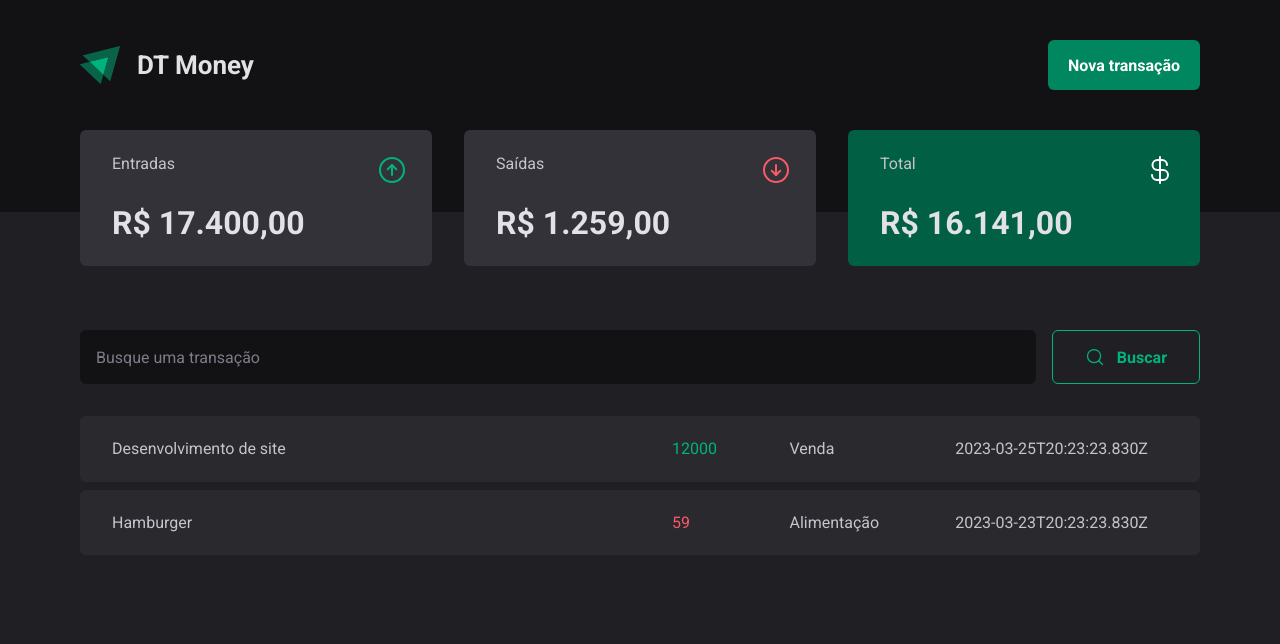
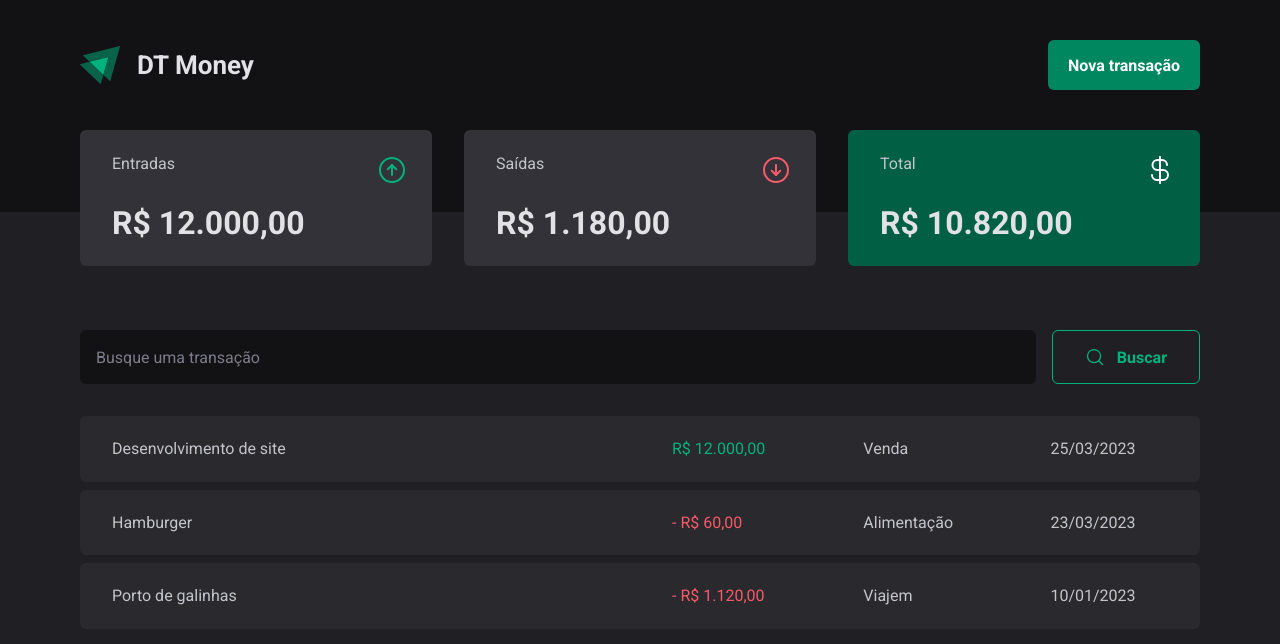
Before and after one commit to renatosouzaBR/dt-money, a React (Vite) app: page / in a window 1280 px wide. Shown: the top 644 px of the page. Built offline with nearby package versions, Linux system fonts and the light colour scheme; data requests are answered from the project's data file.

Commit message:
refactor: format prices and dates to pt-BR

```diff
--- a/db.json
+++ b/db.json
@@ -11,10 +11,18 @@
     {
       "id": 2,
       "description": "Hamburger",
-      "price": 59,
+      "price": 60,
       "type": "outcome",
       "category": "Alimentação",
       "createdAt": "2023-03-23T20:23:23.830Z"
+    },
+    {
+      "id": 3,
+      "description": "Porto de galinhas",
+      "price": 1120,
+      "type": "outcome",
+      "category": "Viajem",
+      "createdAt": "2023-01-10T20:23:23.830Z"
     }
   ]
 }
--- a/src/components/Summary/index.tsx
+++ b/src/components/Summary/index.tsx
@@ -1,10 +1,33 @@
 import { ArrowCircleDown, ArrowCircleUp, CurrencyDollar } from 'phosphor-react'
 import { useTheme } from 'styled-components'
+
+import { useTransactions } from '@/contexts/TransactionsContext'
+import { priceFormat } from '@/utils/formatter'
 
 import { SummaryCard, SummaryContainer } from './styles'
 
 export function Summary() {
   const theme = useTheme()
+  const { transactions } = useTransactions()
+
+  const summary = transactions.reduce(
+    (acc, transaction) => {
+      if (transaction.type === 'income') {
+        acc.income += transaction.price
+        acc.total += transaction.price
+      } else {
+        acc.outcome += transaction.price
+        acc.total -= transaction.price
+      }
+
+      return acc
+    },
+    {
+      income: 0,
+      outcome: 0,
+      total: 0,
+    },
+  )
 
   return (
     <SummaryContainer>
@@ -14,7 +37,7 @@ export function Summary() {
           <ArrowCircleUp size={32} color={theme['green-300']} />
         </header>
 
-        <strong>R$ 17.400,00</strong>
+        <strong>{priceFormat.format(summary.income)}</strong>
       </SummaryCard>
 
       <SummaryCard>
@@ -23,7 +46,7 @@ export function Summary() {
           <ArrowCircleDown size={32} color={theme['red-300']} />
         </header>
 
-        <strong>R$ 1.259,00</strong>
+        <strong>{priceFormat.format(summary.outcome)}</strong>
       </SummaryCard>
 
       <SummaryCard variant="green">
@@ -32,7 +55,7 @@ export function Summary() {
           <CurrencyDollar size={32} color={theme.white} />
         </header>
 
-        <strong>R$ 16.141,00</strong>
+        <strong>{priceFormat.format(summary.total)}</strong>
       </SummaryCard>
     </SummaryContainer>
   )
--- a/src/pages/Transactions/index.tsx
+++ b/src/pages/Transactions/index.tsx
@@ -1,6 +1,7 @@
 import { Header } from '@/components/Header'
 import { Summary } from '@/components/Summary'
 import { useTransactions } from '@/contexts/TransactionsContext'
+import { dateFormat, priceFormat } from '@/utils/formatter'
 
 import { SearchForm } from './components/SearchForm'
 import {
@@ -26,10 +27,11 @@ export function Transactions() {
               <tr key={transaction.id}>
                 <td>{transaction.description}</td>
                 <TransactionType variant={transaction.type}>
-                  {transaction.price}
+                  {transaction.type === 'outcome' && '- '}
+                  {priceFormat.format(transaction.price)}
                 </TransactionType>
                 <td>{transaction.category}</td>
-                <td>{transaction.createdAt}</td>
+                <td>{dateFormat.format(new Date(transaction.createdAt))}</td>
               </tr>
             ))}
           </tbody>
--- /dev/null
+++ b/src/utils/formatter.ts
@@ -0,0 +1,6 @@
+export const dateFormat = new Intl.DateTimeFormat('pt-BR')
+
+export const priceFormat = new Intl.NumberFormat('pt-BR', {
+  style: 'currency',
+  currency: 'BRL',
+})
```
